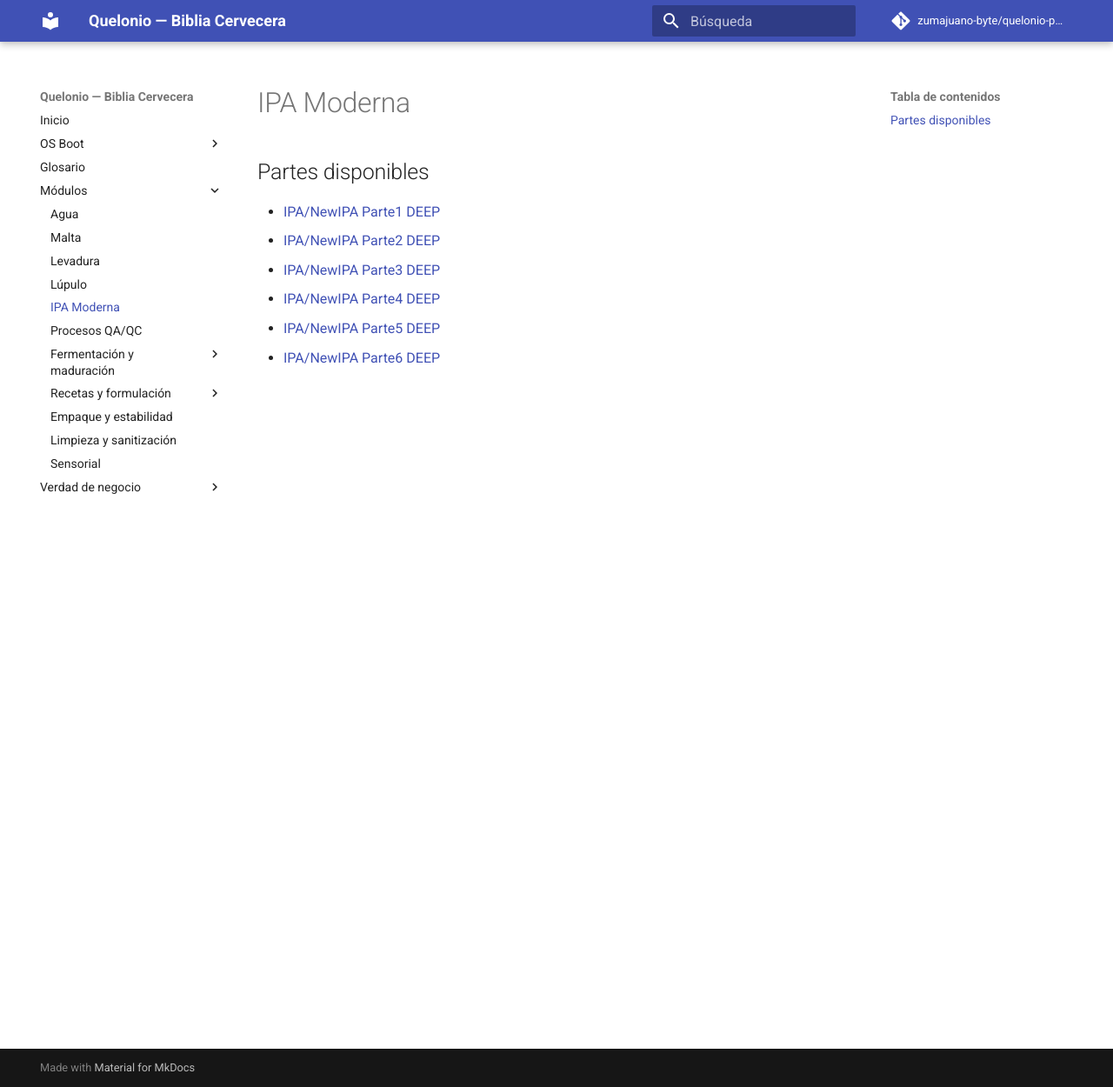
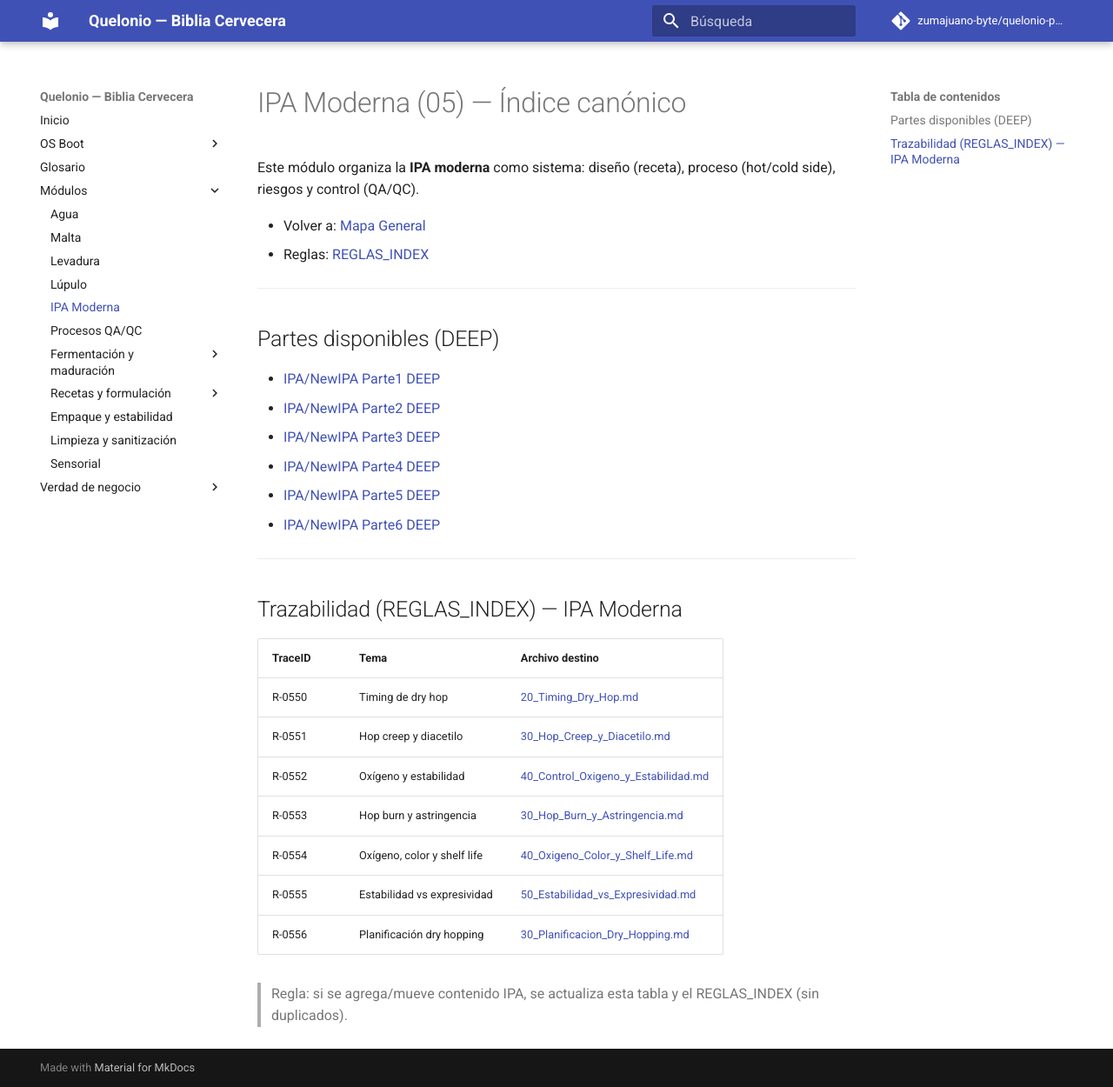
Before and after one commit to zumajuano-byte/quelonio-pages-v2, an MkDocs documentation site: the page built from docs/05_Sistemas_IPA_Moderna/05_Sistemas_IPA_Moderna.md, in a window 1280 px wide and 1250 px high. Shown: the whole window at 87% size. Built offline with MkDocs 1.6.1 and Material for MkDocs 9.7.7, drawn with Linux system fonts in a browser that asks for light colours; comment, search, counter and statistics services are not loaded.

Commit message:
docs: close IPA traceability (R-0550..R-0556)

```diff
--- a/docs/05_Sistemas_IPA_Moderna/05_Sistemas_IPA_Moderna.md
+++ b/docs/05_Sistemas_IPA_Moderna/05_Sistemas_IPA_Moderna.md
@@ -1,4 +1,13 @@
-## Partes disponibles
+# IPA Moderna (05) — Índice canónico
+
+Este módulo organiza la **IPA moderna** como sistema: diseño (receta), proceso (hot/cold side), riesgos y control (QA/QC).
+
+- Volver a: [Mapa General](../99_Indice_y_Mapas/Mapa_General_Quelonio.md)
+- Reglas: [REGLAS_INDEX](../99_Indice_y_Mapas/REGLAS_INDEX.md)
+
+---
+
+## Partes disponibles (DEEP)
 
 - [IPA/NewIPA Parte1 DEEP](IPA_NewIPA_Parte1_DEEP/00_Indice_IPA_NewIPA_Parte1.md)
 - [IPA/NewIPA Parte2 DEEP](IPA_NewIPA_Parte2_DEEP/00_Indice_IPA_NewIPA_Parte2.md)
@@ -6,3 +15,19 @@
 - [IPA/NewIPA Parte4 DEEP](IPA_NewIPA_Parte4_DEEP/00_Indice_IPA_NewIPA_Parte4.md)
 - [IPA/NewIPA Parte5 DEEP](IPA_NewIPA_Parte5_DEEP/00_Indice_IPA_NewIPA_Parte5.md)
 - [IPA/NewIPA Parte6 DEEP](IPA_NewIPA_Parte6_DEEP/00_Indice_IPA_NewIPA_Parte6.md)
+
+---
+
+## Trazabilidad (REGLAS_INDEX) — IPA Moderna
+
+| TraceID | Tema | Archivo destino |
+|---|---|---|
+| R-0550 | Timing de dry hop | [20_Timing_Dry_Hop.md](IPA_NewIPA_Parte2_DEEP/20_Timing_Dry_Hop.md) |
+| R-0551 | Hop creep y diacetilo | [30_Hop_Creep_y_Diacetilo.md](IPA_NewIPA_Parte2_DEEP/30_Hop_Creep_y_Diacetilo.md) |
+| R-0552 | Oxígeno y estabilidad | [40_Control_Oxigeno_y_Estabilidad.md](IPA_NewIPA_Parte2_DEEP/40_Control_Oxigeno_y_Estabilidad.md) |
+| R-0553 | Hop burn y astringencia | [30_Hop_Burn_y_Astringencia.md](IPA_NewIPA_Parte5_DEEP/30_Hop_Burn_y_Astringencia.md) |
+| R-0554 | Oxígeno, color y shelf life | [40_Oxigeno_Color_y_Shelf_Life.md](IPA_NewIPA_Parte5_DEEP/40_Oxigeno_Color_y_Shelf_Life.md) |
+| R-0555 | Estabilidad vs expresividad | [50_Estabilidad_vs_Expresividad.md](IPA_NewIPA_Parte5_DEEP/50_Estabilidad_vs_Expresividad.md) |
+| R-0556 | Planificación dry hopping | [30_Planificacion_Dry_Hopping.md](IPA_NewIPA_Parte4_DEEP/30_Planificacion_Dry_Hopping.md) |
+
+> Regla: si se agrega/mueve contenido IPA, se actualiza esta tabla y el REGLAS_INDEX (sin duplicados).
```
Also changed, not shown: docs/99_Indice_y_Mapas/REGLAS_INDEX.md (+8 -8 lines).
